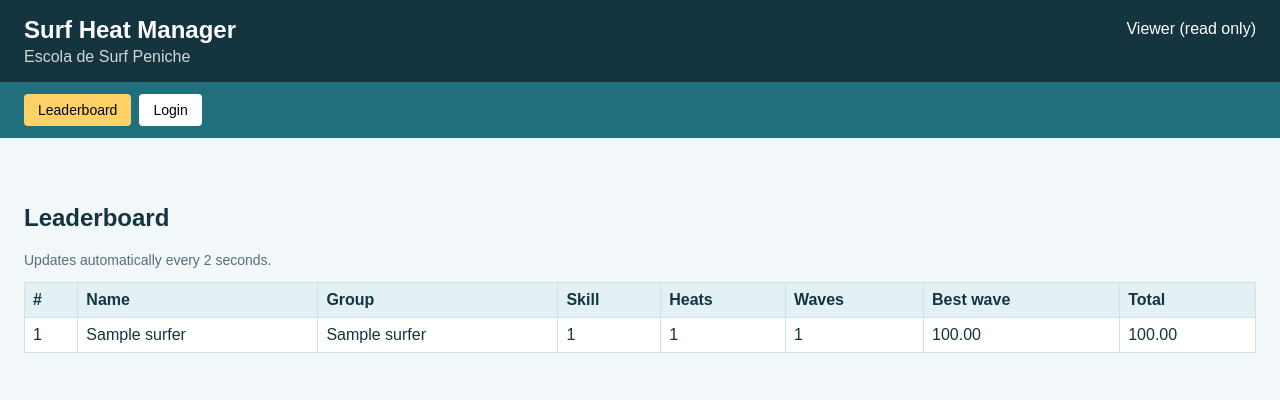
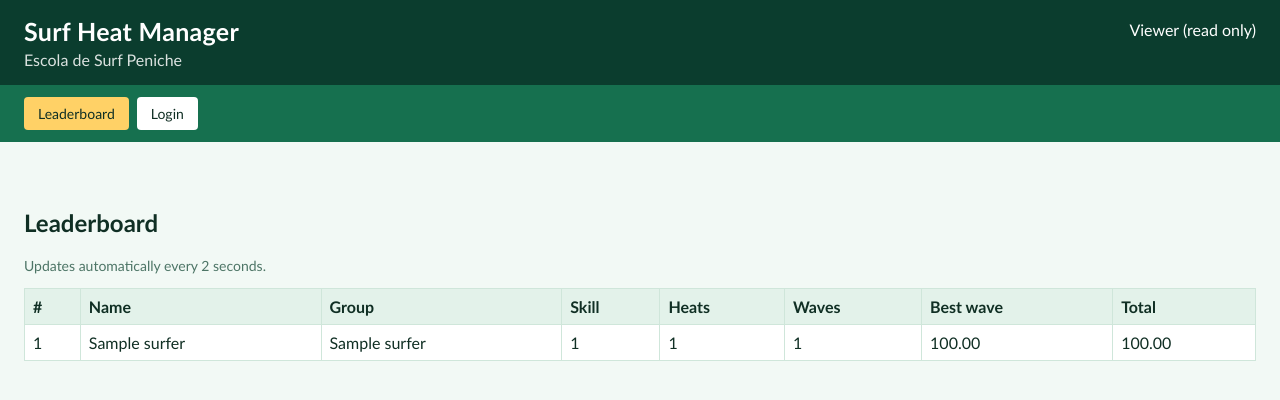
Before and after one commit to MrBobmplay/CS-IA, a Flask app: page / in a window 1280 px wide. Shown: the top 400 px of the page. Run offline with Flask 3, Linux system fonts and the light colour scheme; tables that the repository leaves empty hold one stand-in row (values such as "Sample post").

Commit message:
Restyle the interface in emerald green with Trebuchet MS
Changes colours and font only. No HTML, JavaScript or Python was touched, so
every screen behaves exactly as before and the print rules are unchanged.

- deep Atlantic green header, brighter emerald menu bar
- sand yellow marks the screen you are currently on
- pale green page background with soft green table borders
- Trebuchet MS throughout, including inside form fields and buttons
- green focus outline on inputs so the selected box is obvious

```diff
--- a/static/style.css
+++ b/static/style.css
@@ -2,17 +2,17 @@
 
 body {
   margin: 0;
-  font-family: Arial, Helvetica, sans-serif;
-  color: #14343f;
-  background: #f2f8fa;
+  font-family: "Trebuchet MS", Helvetica, sans-serif;
+  color: #102f24;
+  background: #f2f9f5;
 }
 
-header { background: #14343f; color: #fff; padding: 16px 24px; position: relative; }
-header h1 { margin: 0; font-size: 24px; }
-header p { margin: 4px 0 0; opacity: 0.8; }
+header { background: #0b3d2e; color: #fff; padding: 16px 24px; position: relative; }
+header h1 { margin: 0; font-size: 25px; letter-spacing: 0.3px; }
+header p { margin: 4px 0 0; opacity: 0.85; }
 #whoami { position: absolute; right: 24px; top: 20px; }
 
-nav { display: flex; flex-wrap: wrap; gap: 8px; padding: 12px 24px; background: #1f6f7d; }
+nav { display: flex; flex-wrap: wrap; gap: 8px; padding: 12px 24px; background: #16704f; }
 nav button {
   background: #fff;
   border: none;
@@ -20,28 +20,39 @@ nav button {
   padding: 8px 14px;
   cursor: pointer;
   font-size: 14px;
+  font-family: inherit;
+  color: #102f24;
 }
-nav button:hover { background: #d7eef2; }
+nav button:hover { background: #cdebdc; }
 nav button.active { background: #ffd166; }
 
 #message { margin: 12px 24px 0; color: #b3261e; min-height: 18px; }
-.hint { color: #55707a; font-size: 14px; }
+.hint { color: #4d7566; font-size: 14px; }
 
 .screen { display: none; padding: 16px 24px 40px; }
 .screen.visible { display: block; }
 
 form { display: flex; flex-wrap: wrap; gap: 8px; margin-bottom: 16px; }
-input, select { padding: 8px; border: 1px solid #a8c6ce; border-radius: 4px; font-size: 14px; }
+input, select {
+  padding: 8px;
+  border: 1px solid #a8ccb9;
+  border-radius: 4px;
+  font-size: 14px;
+  font-family: inherit;
+}
+input:focus, select:focus { outline: 2px solid #16704f; border-color: #16704f; }
 
 form button, .controls button, #backToDraw {
-  background: #1f6f7d;
+  background: #146b4d;
   color: #fff;
   border: none;
   border-radius: 4px;
   padding: 9px 16px;
   cursor: pointer;
+  font-family: inherit;
+  font-size: 14px;
 }
-form button:hover, .controls button:hover { background: #14343f; }
+form button:hover, .controls button:hover, #backToDraw:hover { background: #0b3d2e; }
 
 .controls {
   display: flex;
@@ -52,34 +63,33 @@ form button:hover, .controls button:hover { background: #14343f; }
 }
 
 table { border-collapse: collapse; width: 100%; background: #fff; }
-th, td { border: 1px solid #cfe2e6; padding: 8px; text-align: left; }
-th { background: #e3f1f4; }
+th, td { border: 1px solid #cfe6da; padding: 8px; text-align: left; }
+th { background: #e3f2ea; }
 
 .panels { display: flex; flex-wrap: wrap; gap: 16px; }
 .panel {
   background: #fff;
-  border: 1px solid #cfe2e6;
+  border: 1px solid #cfe6da;
   border-radius: 6px;
   padding: 12px;
   min-width: 260px;
   cursor: pointer;
 }
-.panel:hover { border-color: #1f6f7d; }
-.panel h3 { margin: 0 0 8px; }
+.panel:hover { border-color: #16704f; }
+.panel h3 { margin: 0 0 8px; color: #0b3d2e; }
 .panel ul { margin: 0; padding-left: 18px; }
 
 .surfer-scores {
   background: #fff;
-  border: 1px solid #cfe2e6;
+  border: 1px solid #cfe6da;
   border-radius: 6px;
   padding: 12px;
   margin-bottom: 12px;
 }
-.surfer-scores h3 { margin: 0 0 8px; }
-.waves { color: #55707a; font-size: 14px; margin: 4px 0 8px; }
+.surfer-scores h3 { margin: 0 0 8px; color: #0b3d2e; }
+.waves { color: #4d7566; font-size: 14px; margin: 4px 0 8px; }
 .total { font-weight: bold; }
 .sheet-heat { page-break-inside: avoid; margin-bottom: 18px; }
-
 
 @media print {
   @page { size: A4; margin: 15mm; }
```
